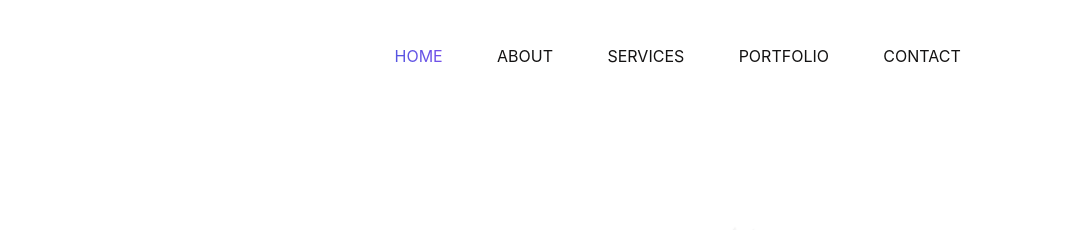
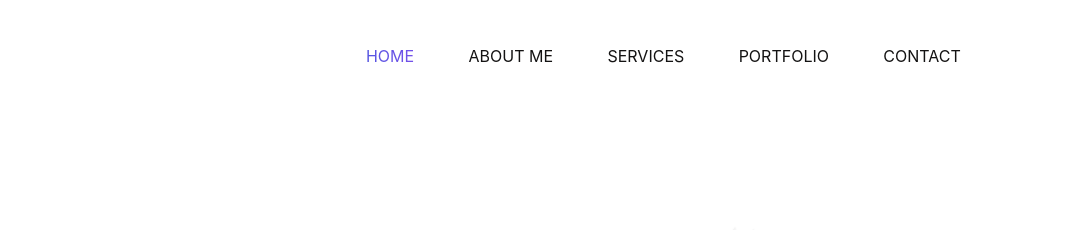
Before and after one commit to meit-shah/portfolio, a plain HTML site: page index.html in a window 1280 px wide. Shown: the top 230 px of the page, 196-1280 px from the left. Drawn offline with Linux system fonts and the light colour scheme.

Commit message:
changed about to about me

```diff
--- a/index.html
+++ b/index.html
@@ -36,7 +36,7 @@
                           <a class="nav-link" href="#">Home<span class="sr-only">(current)</span></a>
                         </li>
                         <li class="nav-item">
-                          <a class="nav-link" href="#about-area">About</a>
+                          <a class="nav-link" href="#about-area">About Me</a>
                         </li>
                         <li class="nav-item">
                           <a class="nav-link" href="#skills-area">Services</a>
```
